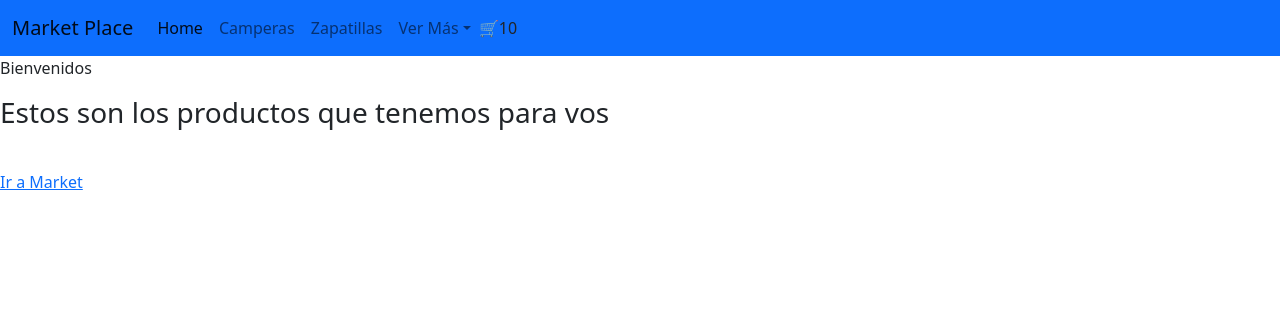
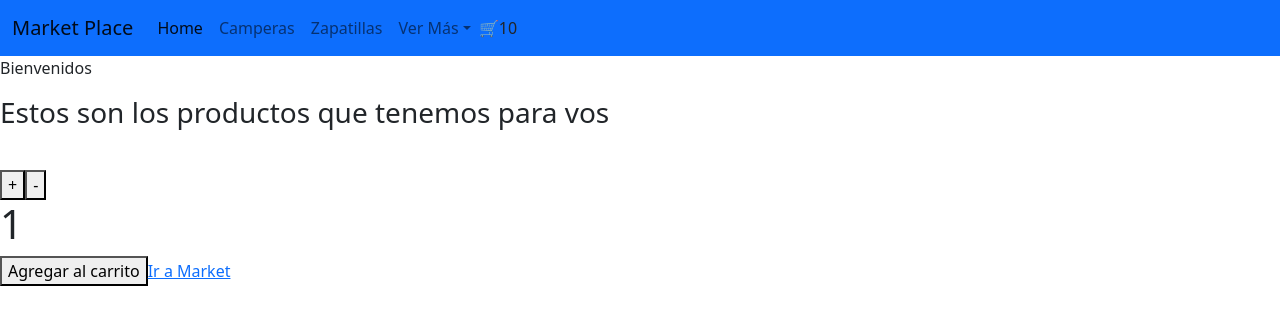
Before and after one commit to Alangg79/gallardo-react, a React (Create React App) app: page / in a window 1280 px wide. Shown: the top 324 px of the page. Built offline with nearby package versions, Linux system fonts and the light colour scheme.

Commit message:
itemCount

```diff
--- a/src/App.js
+++ b/src/App.js
@@ -2,6 +2,8 @@ import './App.css';
 import NavBar from './components/NavBar';
 import 'bootstrap/dist/css/bootstrap.min.css';
 import ItemListContainer from './components/ItemListContainer';
+import ItemCount from './components/ItemCount';
+
 
 function App() {
   const saludo ='Bienvenidos'
@@ -16,7 +18,10 @@ function App() {
       <div>
         <h3>Estos son los productos que tenemos para vos </h3>
         <p></p>
+
         <br />
+        <ItemCount />
+
         <a href='https://www.facebook.com/marketplace/?ref=app_tab'>Ir a Market</a>
       </div>
 
--- /dev/null
+++ b/src/components/ItemCount.jsx
@@ -0,0 +1,28 @@
+import React, { useState } from "react";
+
+const ItemCount = () => {
+  const [contador, setContador] = useState(1);
+
+  const increase = () => {
+    setContador(contador >= 10 ? setContador : contador + 1);
+  };
+
+  const decrease = () => {
+    setContador(contador <= 1 ? setContador : contador - 1);
+  };
+
+  const confirm = () => {
+    console.log("Tiene funcionalidad");
+  };
+
+  return (
+    <>
+      <button onClick={increase}> + </button>
+      <button onClick={decrease}> - </button>
+      <h1>{contador}</h1>
+      <button onClick={confirm}> Agregar al carrito </button>
+    </>
+  );
+};
+
+export default ItemCount;
--- a/src/components/ItemListContainer.jsx
+++ b/src/components/ItemListContainer.jsx
@@ -1,12 +1,17 @@
 import React from 'react';
+import productos from './ListadoDeProductos';
 
-const ItemListContainer = (props) => {
-    console.log(props);
+
+
+const ItemListContainer = ({saludo}) => {
+
   return (
     <div>
-      <p>{props.saludo}</p>
+      <p>{saludo}</p>
     </div>
+
   );
 }
 
+
 export default ItemListContainer;
--- /dev/null
+++ b/src/components/ListadoDeProductos.jsx
@@ -0,0 +1,20 @@
+const productos = [
+    {
+      id: 1,
+      nombre: "Casco",
+      precio: 100,
+      detail: "Casco LS2,un casco para tu cabeza",
+      img:
+        "https://images-na.ssl-images-amazon.com/images/I/71BgRSk5ZML._SL1400_.jpg"
+    },
+    {
+      id: 2,
+      nombre: "Antiparras",
+      precio: 200,
+      img: "https://www.llaquina.com.ar/images/VISANT1869.jpg",
+      detail: "Antiparras ojitos, para protejer tu vista"
+    },
+
+];
+
+export default productos;
```
